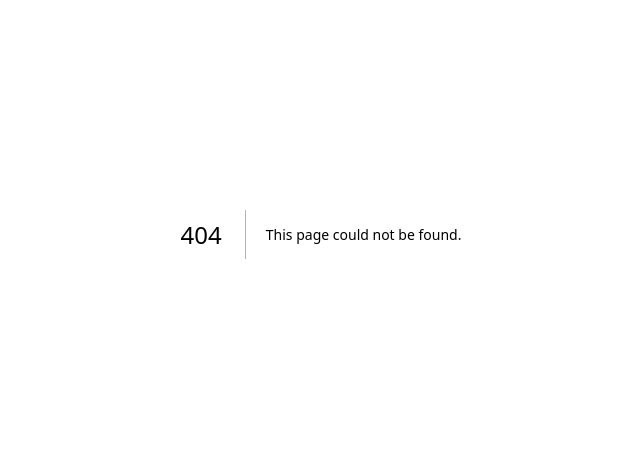
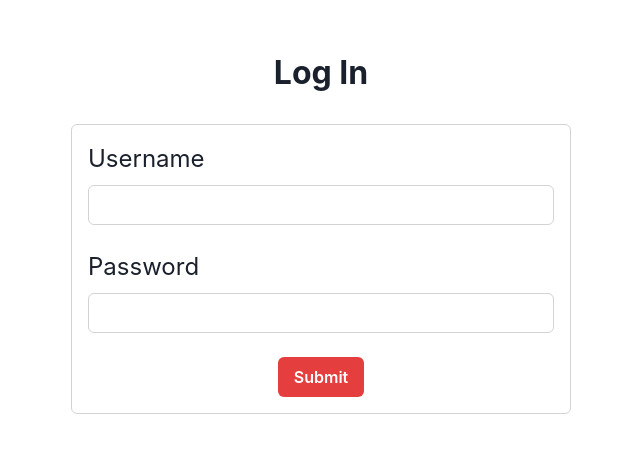
Before and after one commit to AkashBhave/detouree, a Next.js app in the folder web/: page /log-in in a window 1280 px wide. Before the commit this address had no page. Shown: the part 166-618 px from the top of the page, without its empty margins (319-959 px from the left). Built offline with nearby package versions, Linux system fonts and the light colour scheme.

Commit message:
Create account page

```diff
--- /dev/null
+++ b/web/pages/log-in.tsx
@@ -0,0 +1,83 @@
+import { useState } from "react";
+import {
+  Center,
+  Text,
+  Heading,
+  Box,
+  Input,
+  HStack,
+  VStack,
+  Button,
+} from "@chakra-ui/react";
+import Head from "next/head";
+import axios from "axios";
+
+const Home = () => {
+  const [username, setUsername] = useState("");
+  const [password, setPassword] = useState("");
+
+  const submit = () => {
+    if (username == "" || password == "") return;
+    axios
+      .post(`${process.env.API_URL}/auth`, { username, password })
+      .then((res) => {
+        const user = res.data;
+        localStorage.setItem("user", JSON.stringify(user));
+      })
+      .catch((err) => {});
+  };
+
+  return (
+    <>
+      <Head>
+        <title>Log In | Detouree</title>
+        <meta name="viewport" content="width=device-width, initial-scale=1" />
+      </Head>
+      <main style={{ height: "100%" }}>
+        <Center h="full" flexDir="column">
+          <Heading as="h1" fontSize={32} fontWeight="bold" mb={8}>
+            Log In
+          </Heading>
+          <VStack
+            as="form"
+            w="500px"
+            border="1px solid lightgray"
+            p={4}
+            fontSize={24}
+            rounded="md"
+            spacing={6}
+          >
+            <Box w="full">
+              <Text mb={2}>Username</Text>
+              <Input
+                w="full"
+                border="1px solid lightgray"
+                value={username}
+                onChange={(e) => setUsername(e.target.value)}
+                padding={2}
+                rounded="md"
+              />
+            </Box>
+            <Box w="full">
+              <Text mb={2}>Password</Text>
+              <Input
+                w="full"
+                border="1px solid lightgray"
+                type="password"
+                value={password}
+                onChange={(e) => setPassword(e.target.value)}
+                padding={2}
+                rounded="md"
+              />
+            </Box>
+            <Button colorScheme="red" onClick={submit}>
+              Submit
+            </Button>
+          </VStack>
+        </Center>
+      </main>
+    </>
+  );
+};
+
+export default Home;
```
Also changed, not shown: web/pages/account.tsx (added, +77 -0 lines), web/pages/index.tsx (+1 -53 lines).
